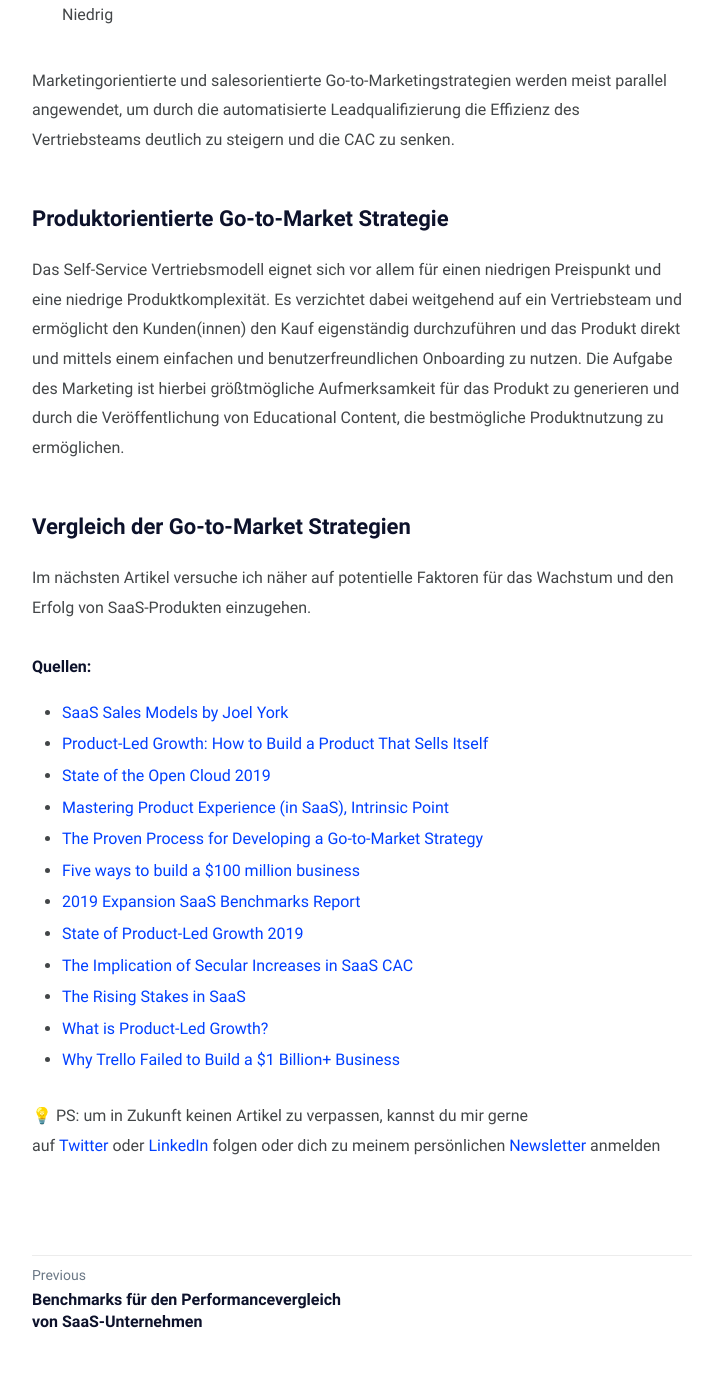
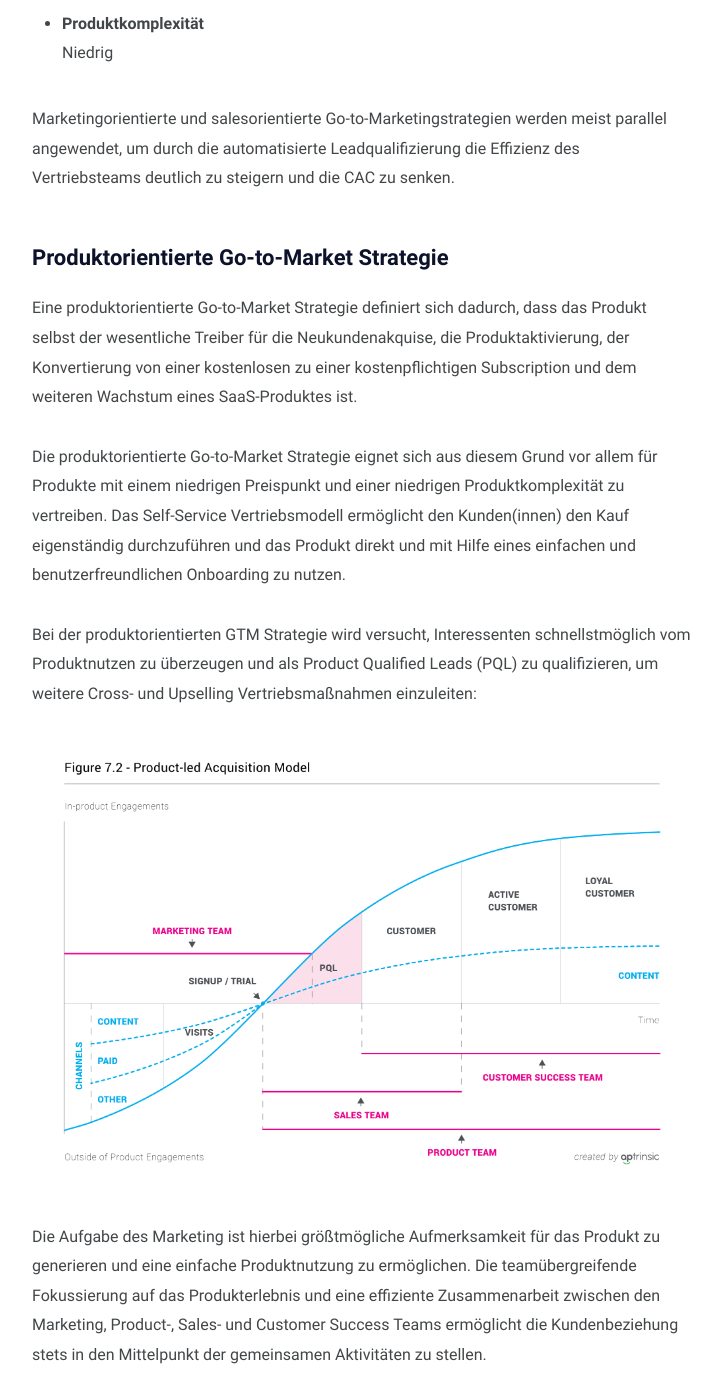
Before and after one commit to mariostnr/website, a Jekyll site: the page built from _posts/2021-05-27-vergleich-go-to-market-strategien.md, in a window 1280 px wide and 1400 px high, scrolled down 3119 px. Shown: the whole window, without its empty margins (278-999 px from the left). Built offline with Jekyll 4.4.1, drawn with Linux system fonts in a browser that asks for light colours; some of the changed text lies outside the part shown.

Commit message:
Update Blog “2021-05-27-vergleich-go-to-market-strategien”

```diff
--- a/_posts/2021-05-27-vergleich-go-to-market-strategien.md
+++ b/_posts/2021-05-27-vergleich-go-to-market-strategien.md
@@ -57,7 +57,30 @@
 
 ## Produktorientierte Go-to-Market Strategie
 
-Das Self-Service Vertriebsmodell eignet sich vor allem für einen niedrigen Preispunkt und eine niedrige Produktkomplexität. Es verzichtet dabei weitgehend auf ein Vertriebsteam und ermöglicht den Kunden(innen) den Kauf eigenständig durchzuführen und das Produkt direkt und mittels einem einfachen und benutzerfreundlichen Onboarding zu nutzen. Die Aufgabe des Marketing ist hierbei größtmögliche Aufmerksamkeit für das Produkt zu generieren und durch die Veröffentlichung von Educational Content, die bestmögliche Produktnutzung zu ermöglichen.
+Eine produktorientierte Go-to-Market Strategie definiert sich dadurch, dass das Produkt selbst der wesentliche Treiber für die Neukundenakquise, die Produktaktivierung, der Konvertierung von einer kostenlosen zu einer kostenpflichtigen Subscription und dem weiteren Wachstum eines SaaS-Produktes ist.
+
+Die produktorientierte Go-to-Market Strategie eignet sich aus diesem Grund vor allem für Produkte mit einem niedrigen Preispunkt und einer niedrigen Produktkomplexität zu vertreiben. Das Self-Service Vertriebsmodell ermöglicht den Kunden(innen) den Kauf eigenständig durchzuführen und das Produkt direkt und mit Hilfe eines einfachen und benutzerfreundlichen Onboarding zu nutzen.
+
+Bei der produktorientierten GTM Strategie wird versucht, Interessenten schnellstmöglich vom Produktnutzen zu überzeugen und als Product Qualified Leads (PQL) zu qualifizieren, um weitere Cross- und Upselling Vertriebsmaßnahmen einzuleiten:
+
+![Leadqualifizierung von Visitor zu PQL](/assets/uploads/saas-leadqualifizierung-von-visitor-zu-pql.png "Leadqualifizierung von Visitor zu PQL")
+
+Die Aufgabe des Marketing ist hierbei größtmögliche Aufmerksamkeit für das Produkt zu generieren und eine einfache Produktnutzung zu ermöglichen. Die teamübergreifende Fokussierung auf das Produkterlebnis und eine effiziente Zusammenarbeit zwischen den Marketing, Product-, Sales- und Customer Success Teams ermöglicht die Kundenbeziehung stets in den Mittelpunkt der gemeinsamen Aktivitäten zu stellen.
+
+Erfolgsfaktoren einer produktorientierten Go-to-Market Strategie sind:
+
+* Kaufentscheider
+  : Product Manager, Developer, Marketer
+* Vertriebszyklus
+  : Stunden
+* Vertragsvolumen
+  : bis 5 Tsd. US-Dollar
+* Kosten für die Kundenakquise (CAC)
+  : Niedrig
+* Produktkomplexität
+  : Niedrig
+
+Im Gegensatz zu der salesorientierten- und marketingorientierten GTM Strategie, wird bei dieser Strategie kein dediziertes Vertriebsteam benötigt, um die gewünschten Zielgruppen zu erreichen und Kunden(innen) zu gewinnen.
 
 ## Vergleich der Go-to-Market Strategien
 
@@ -70,12 +93,6 @@
 * [State of the Open Cloud 2019](https://de.slideshare.net/Battery_Ventures/state-of-the-opencloud-2019)
 * [Mastering Product Experience (in SaaS), Intrinsic Point](https://intrinsicpoint.com/mastering-product-experience-in-saas/home)
 * [The Proven Process for Developing a Go-to-Market Strategy](https://blog.hubspot.com/sales/gtm-strategy)
-* [Five ways to build a $100 million business](https://christophjanz.blogspot.com/2014/10/five-ways-to-build-100-million-business.html)
-* [2019 Expansion SaaS Benchmarks Report](https://openviewpartners.com/expansion-saas-benchmarks)
-* [State of Product-Led Growth 2019](https://www.productled.org/data-and-trends/state-of-product-led-growth)
-* [The Implication of Secular Increases in SaaS CAC](https://tomtunguz.com/cac-increase/)
-* [The Rising Stakes in SaaS](https://tomtunguz.com/rising-table-stakes-in-saas/)
-* [What is Product-Led Growth?](https://openviewpartners.com/blog/what-is-product-led-growth/)
-* [Why Trello Failed to Build a $1 Billion+ Business](https://www.linkedin.com/pulse/why-trello-failed-build-1-billion-business-hiten-shah/)
+* [What is Product Led Growth? How to Build a Software Company in the End User Era](https://openviewpartners.com/blog/what-is-product-led-growth/)
 
 💡 PS: um in Zukunft keinen Artikel zu verpassen, kannst du mir gerne auf [Twitter](https://twitter.com/mariostnr) oder [LinkedIn](https://www.linkedin.com/in/mario-steiner) folgen oder dich zu meinem persönlichen [Newsletter](http://eepurl.com/heuGRP) anmelden
```
Also changed, not shown: assets/uploads/saas-leadqualifizierung-von-mql-zu-sql.png, assets/uploads/saas-leadqualifizierung-von-visitor-zu-pql.png (added).
